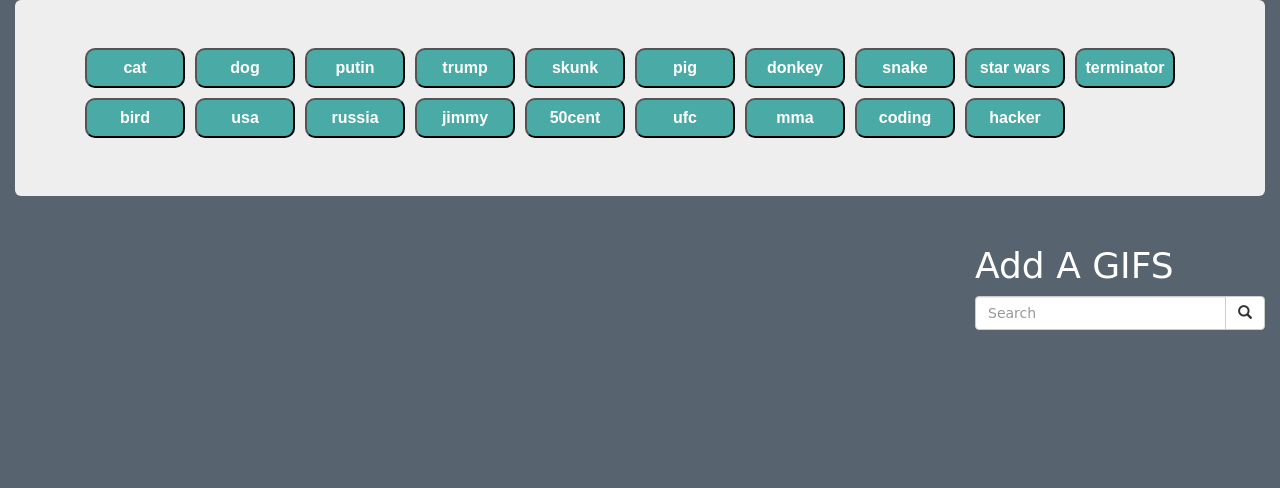
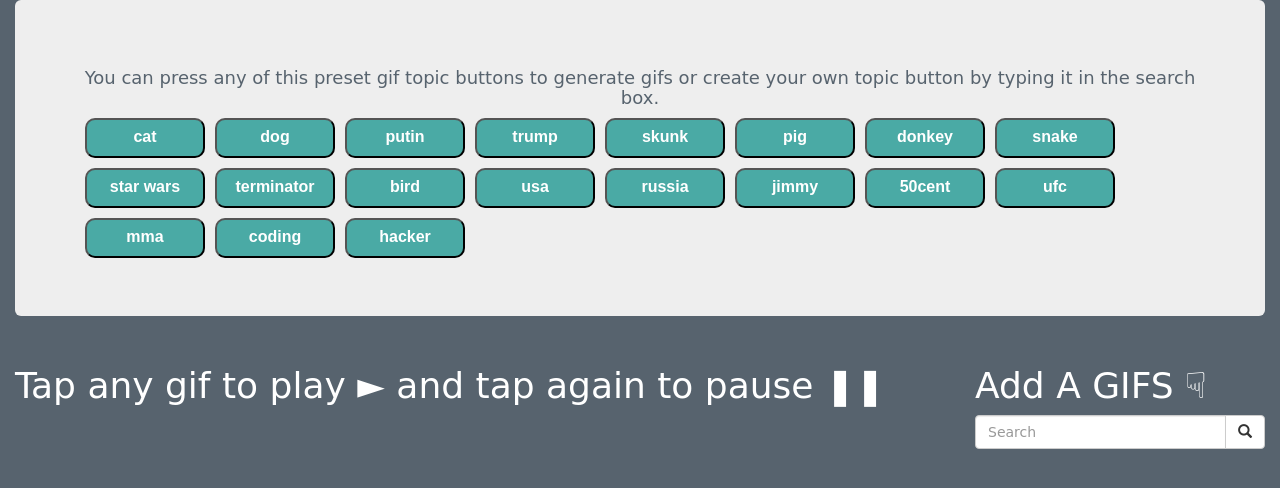
Before and after one commit to mail4inom/GIPHY_API, a plain HTML site: page index.html in a window 1280 px wide. Drawn offline with nearby package versions, Linux system fonts and the light colour scheme; a web font is replaced by a local one.

Commit message:
final changes

```diff
--- a/assets/css/style.css
+++ b/assets/css/style.css
@@ -4,9 +4,14 @@ body{
     color: #ffffff;
     margin-bottom: 100px;
 }
+#instruction{
+    color:#57636e;
+    font-size: 18px;
+     text-align: center;
+}
 .gif {
     height: 40px;
-    width: 100px;
+    width: 120px;
     font-size: 16px;
     border-radius: 10px;
     margin: 0px 0px 10px 10px;
--- a/assets/javascript/logic.js
+++ b/assets/javascript/logic.js
@@ -5,7 +5,7 @@ $(document).ready(function () {
     var animate;
 
     function displayGiphy() {
-        // $("#giphys-view").empty();
+        $("#giphys-view").empty();
         var topics = $(this).attr("data-name");
         var queryURL = "https://api.giphy.com/v1/gifs/search?q=" + topics + "&api_key=8gTAnRtd6rOl1UFJ17AYYmzMBV2rK2fv&limit=12"
         $.ajax({
--- a/index.html
+++ b/index.html
@@ -19,6 +19,7 @@
         <div class="jumbotron">
             <div class="row">
                 <div class="col-lg-12">
+                    <h1 id="instruction">You can press any of this preset gif topic buttons to generate gifs or create your own topic button by typing it in the search box.</h1>
                     <!-- New buttons will get Dumped Here  -->
                     <div id="buttons-view"></div>
                 </div>
@@ -27,12 +28,13 @@
 
         <div class="row">
             <div class="col-lg-9">
+                <h1>Tap any gif to play  &#9658; and tap again to pause  &#10074;&#10074;</h1>
                 <!-- Giphyes will Get Dumped here -->
                 <div id="giphys-view"></div>
             </div>
             <div class="col-lg-3">
                 <form id="giphy-form">
-                    <h1>Add A GIFS</h1>
+                    <h1>Add A GIFS &#9759;</h1>
                     <div class="input-group">
                         <input type="text" class="form-control" id="giphy-input" placeholder="Search">
                         <div class="input-group-btn">
```
Also changed, not shown: 1 other file.
